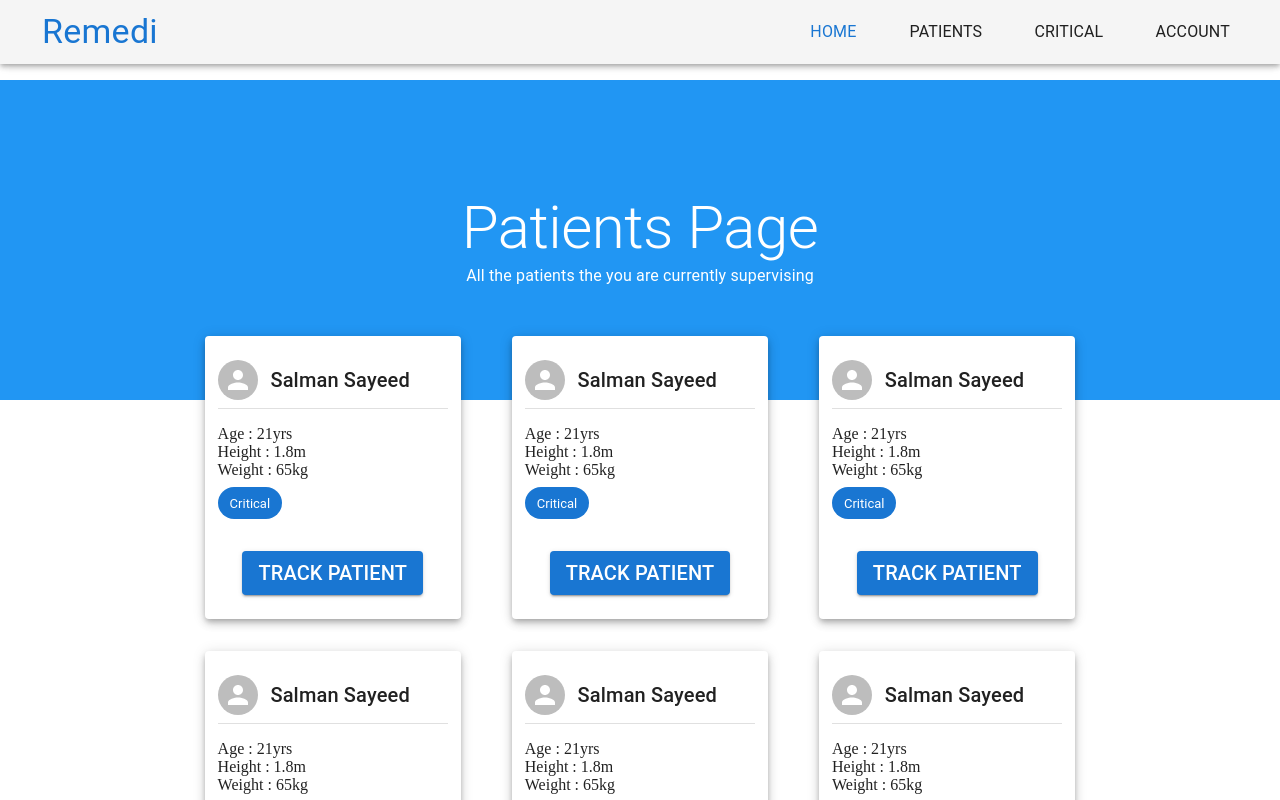
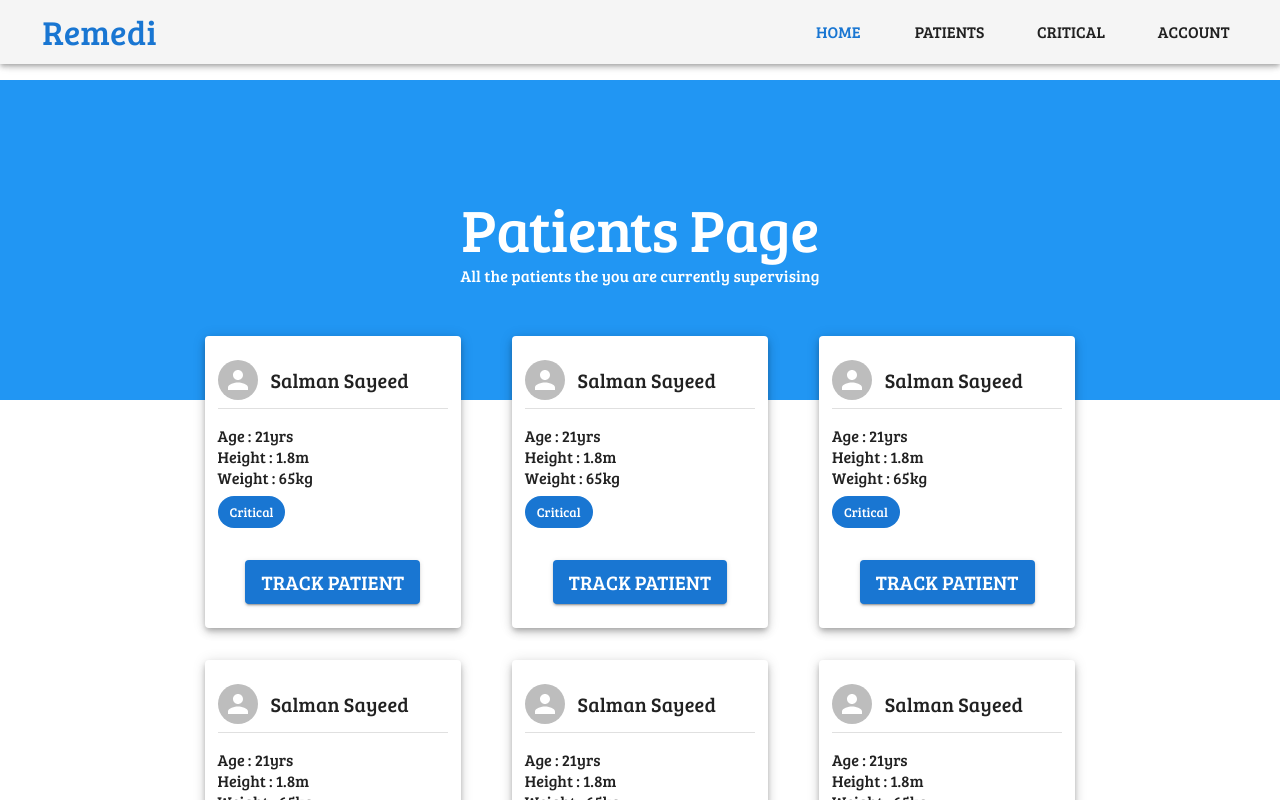
Before and after one commit to zarifikram/HackNSU3_BUET_Elites, a React (Create React App) app in the folder doctor-end/: page /Patients in a window 1280 px wide. Shown: the top 800 px of the page. Built offline with nearby package versions, Linux system fonts and the light colour scheme.

Commit message:
Added fonts

```diff
--- a/doctor-end/public/index.html
+++ b/doctor-end/public/index.html
@@ -9,6 +9,9 @@
       name="description"
       content="Web site created using create-react-app"
     />
+    <link rel="preconnect" href="https://fonts.googleapis.com">
+<link rel="preconnect" href="https://fonts.gstatic.com" crossorigin>
+<link href="https://fonts.googleapis.com/css2?family=Bree+Serif&display=swap" rel="stylesheet">
     <link rel="apple-touch-icon" href="%PUBLIC_URL%/logo192.png" />
     <!--
       manifest.json provides metadata used when your web app is installed on a
--- a/doctor-end/src/Components/Header.js
+++ b/doctor-end/src/Components/Header.js
@@ -30,26 +30,26 @@ export default function Header() {
         <AppBar color="default" position="fixed" sx={{ top: {xs:'auto',md:0}, bottom: {xs:0,md:"auto" }}}>
             <Toolbar sx={{display:"flex",alignItems:"center",justifyContent:"space-around"}}>
                 <Box sx={{display:{xs:"none",md:"flex"},flex:".8"}}>
-                    <Typography color="primary" variant="h4">Remedi</Typography>
+                    <Typography fontFamily="Bree Serif" color="primary" variant="h4">Remedi</Typography>
                 </Box>
                 <Button onClick={HomeClick} color="inherit" sx={{display:"flex",flexDirection:{xs:"column",md:"row"}}}>
                     {active==0 ? <HomeIcon color="primary" sx={{display:{xs:"flex",md:"none"}}}/> : <HomeIcon sx={{display:{xs:"flex",md:"none"}}}/>}
-                    {active==0 ? <Typography color="primary">Home</Typography> : <Typography>Home</Typography>}
+                    {active==0 ? <Typography fontFamily="Bree Serif" color="primary">Home</Typography> : <Typography fontFamily="Bree Serif">Home</Typography>}
 
                 </Button>
 
                 <Button onClick={PatientsClick} color="inherit" sx={{display:"flex",flexDirection:{xs:"column",md:"row"}}}>
                     {active==1 ? <HotelIcon color="primary" sx={{display:{xs:"flex",md:"none"}}}/> : <HotelIcon sx={{display:{xs:"flex",md:"none"}}}/>}
-                    {active==1 ? <Typography color="primary">Patients</Typography> : <Typography>Patients</Typography>}
+                    {active==1 ? <Typography fontFamily="Bree Serif" color="primary">Patients</Typography> : <Typography fontFamily="Bree Serif">Patients</Typography>}
                 </Button>
                 <Button onClick={CriticalClick} color="inherit" sx={{display:"flex",flexDirection:{xs:"column",md:"row"}}}>
                     {active===2 ? <WarningIcon color="primary" sx={{display:{xs:"flex",md:"none"}}}/> : <WarningIcon sx={{display:{xs:"flex",md:"none"}}}/>}
-                    {active===2 ? <Typography color="primary">Critical</Typography> :<Typography>Critical</Typography>}
+                    {active===2 ? <Typography fontFamily="Bree Serif" color="primary">Critical</Typography> :<Typography fontFamily="Bree Serif">Critical</Typography>}
 
                 </Button>
                 <Button onClick={AccountClick} color="inherit" sx={{display:"flex",flexDirection:{xs:"column",md:"row"}}}>
                     {active==3 ? <PersonIcon color="primary" sx={{display:{xs:"flex",md:"none"}}}/> : <PersonIcon sx={{display:{xs:"flex",md:"none"}}}/>}
-                    {active==3 ? <Typography color="primary">Account</Typography> : <Typography>Account</Typography>}
+                    {active==3 ? <Typography fontFamily="Bree Serif" color="primary">Account</Typography> : <Typography fontFamily="Bree Serif">Account</Typography>}
                 </Button>
 
             </Toolbar>
--- a/doctor-end/src/Components/PatientCard.js
+++ b/doctor-end/src/Components/PatientCard.js
@@ -13,7 +13,7 @@ export default function PatientCard(props) {
             <Box sx={{display:"flex",flexDirection:"column",alignItems:"center",width:"18vw"}}>
                 <Box sx={{display:"flex",alignItems:"center",width:{xs:"70vw",md:"18vw"},marginTop:"3vh"}}>
                     <Avatar alt="Remy Sharp"  sx={{marginRight:"1vw"}}/>
-                    <Typography variant="h6">{props.data.name}</Typography>
+                    <Typography variant="h6" fontFamily="Bree Serif">{props.data.name}</Typography>
                 </Box>
                 <Divider variant="middle" sx={{width:{xs:"70vw",md:"18vw"},margin:"1vh 0"}}/>
             </Box>
@@ -22,11 +22,11 @@ export default function PatientCard(props) {
                 <Typography variant="p" sx={{fontFamily:"Bree Serif"}}>Age : {props.data.age}yrs</Typography>
                 <Typography variant="p" sx={{fontFamily:"Bree Serif"}}>Height : {props.data.height}m</Typography>
                 <Typography variant="p" sx={{fontFamily:"Bree Serif"}}>Weight : {props.data.weight}kg</Typography>
-                {props.data.emergency && <Chip label="Critical" color="primary" sx={{margin:"1vh 0"}}/>}
+                {props.data.emergency && <Chip label="Critical" color="primary" sx={{margin:"1vh 0",fontFamily:"Bree Serif"}}/>}
             </Box>
 
             <Button variant="contained" sx={{margin:"3vh 0"}}>
-                <Typography variant="h6" onClick={()=>{navigate(`/patients/${props.data.key}`)}}>Track Patient</Typography>
+                <Typography fontFamily="Bree Serif" variant="h6" onClick={()=>{navigate(`/patients/${props.data.key}`)}}>Track Patient</Typography>
             </Button>
         </Paper>
     )
--- a/doctor-end/src/Pages/Auth.js
+++ b/doctor-end/src/Pages/Auth.js
@@ -7,11 +7,11 @@ export default function Auth() {
     return (
         <div>
             <Box sx={{width:"100vw",minHeight:"100vh",display:"flex",flexDirection:"column",alignItems:"center",justifyContent:"center"}}>
-                <Typography variant="h3" color="primary" sx={{marginBottom:"3vh"}}>Login</Typography>
+                <Typography variant="h3" color="primary" sx={{marginBottom:"3vh"}} fontFamily="Bree Serif">Login</Typography>
                 <Box sx={{width:"80vw",display:"flex",flexDirection:"column"}}>
                     <TextField sx={{marginBottom:"2vh"}} id="outlined-basic" label="User Name" variant="outlined" fullwidth onChange={(e)=>setName(e.target.value)}/>
                     <TextField sx={{marginBottom:"2vh"}} id="outlined-basic" label="Password" variant="outlined" fullwidth/>
-                    <Button variant="contained" onClick={()=>alert(name)} fullwidth>Login</Button>
+                    <Button variant="contained" onClick={()=>alert(name)} fullwidth sx={{fontFamily:"Bree Serif"}}>Login</Button>
                 </Box>
             </Box>
         </div>
--- a/doctor-end/src/Pages/Critical.js
+++ b/doctor-end/src/Pages/Critical.js
@@ -4,8 +4,8 @@ export default function Critical() {
     return (
         <div>
              <Box sx={{backgroundColor:"#2196f3",width:"100vw",minHeight:"40vh",display:"flex",flexDirection:"column",alignItems:"center",justifyContent:"center",marginTop:"10vh"}}>
-                <Typography variant="h2" sx={{color:"white"}}>Critical Patients</Typography>
-                <Typography sx={{color:"white"}}>Shows a list of critical patients</Typography>
+                <Typography variant="h2" sx={{color:"white"}} fontFamily="Bree Serif">Critical Patients</Typography>
+                <Typography sx={{color:"white"}} fontFamily="Bree Serif">Shows a list of critical patients</Typography>
             </Box>
             <Box sx={{width:"80vw",minHeight:"100vh",display:"flex", alignItems:"center", justifyContent:"center", flexWrap:"wrap"}}></Box>
         </div>
--- a/doctor-end/src/Pages/Patients.js
+++ b/doctor-end/src/Pages/Patients.js
@@ -8,12 +8,17 @@ const patient={
     weight:"65",
     emergency:true
 }
+
+const getData=()=>{
+    //http://151.106.113.197/
+    fetch("http://151.106.113.197/")
+}
 export default function Patients() {
     return (
         <Box sx={{width:"100vw",minHeight:"100vh",display:"flex",flexDirection:"column",alignItems:"center",justifyContent:"flex-start"}}>
             <Box sx={{backgroundColor:"#2196f3",width:"100vw",minHeight:"40vh",display:"flex",flexDirection:"column",alignItems:"center",justifyContent:"center",marginTop:"10vh"}}>
-                <Typography variant="h2" sx={{color:"white"}}>Patients Page</Typography>
-                <Typography sx={{color:"white"}}>All the patients the you are currently supervising</Typography>
+                <Typography variant="h2" sx={{color:"white"}} fontFamily="Bree Serif">Patients Page</Typography>
+                <Typography sx={{color:"white"}} fontFamily="Bree Serif">All the patients the you are currently supervising</Typography>
             </Box>
             <Box sx={{width:"80vw",marginTop:"-10vh",minHeight:"100vh",display:"flex", alignItems:"flex-start", justifyContent:"center", flexWrap:"wrap"}}>
                 <PatientCard data={patient}/>
```
